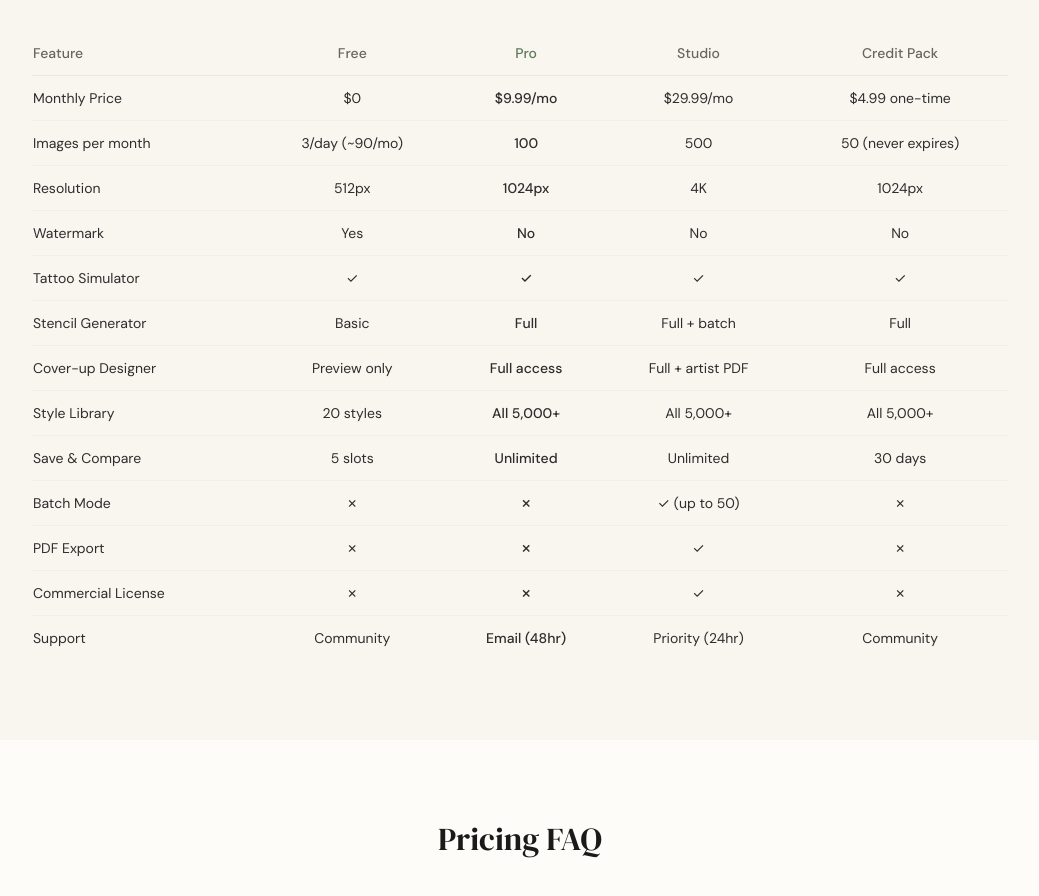
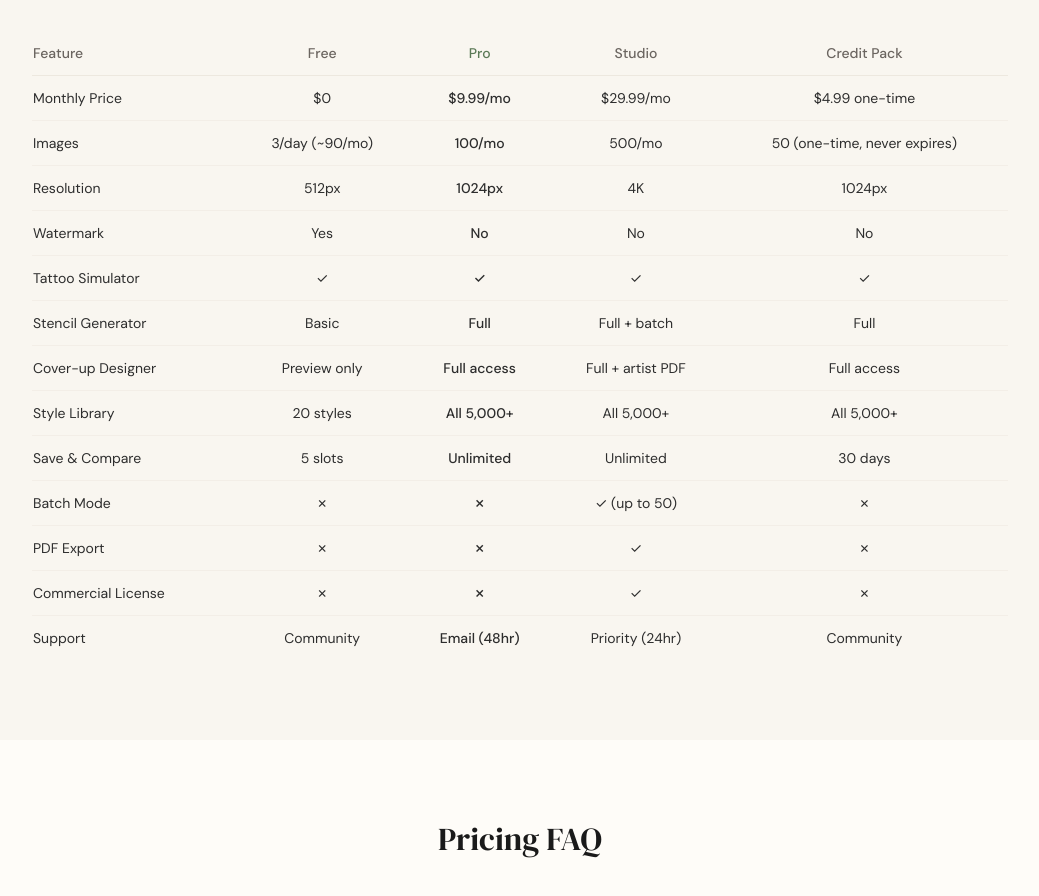
Before and after one commit to ti-kiu/inksnap, a Next.js app: page /pricing in a window 1280 px wide. Shown: the part 1280-2176 px from the top of the page, without its empty margins (120-1159 px from the left). Built offline with nearby package versions, Linux system fonts and the light colour scheme.

Commit message:
fix: rename Images row in comparison table, clarify credit pack semantics

```diff
--- a/src/app/pricing/page.tsx
+++ b/src/app/pricing/page.tsx
@@ -216,7 +216,7 @@ export default function PricingPage() {
               <tbody className="divide-y divide-sand/50">
                 {[
                   ["Monthly Price", "$0", "$9.99/mo", "$29.99/mo", "$4.99 one-time"],
-                  ["Images per month", "3/day (~90/mo)", "100", "500", "50 (never expires)"],
+                  ["Images", "3/day (~90/mo)", "100/mo", "500/mo", "50 (one-time, never expires)"],
                   ["Resolution", "512px", "1024px", "4K", "1024px"],
                   ["Watermark", "Yes", "No", "No", "No"],
                   ["Tattoo Simulator", "✓", "✓", "✓", "✓"],
```
